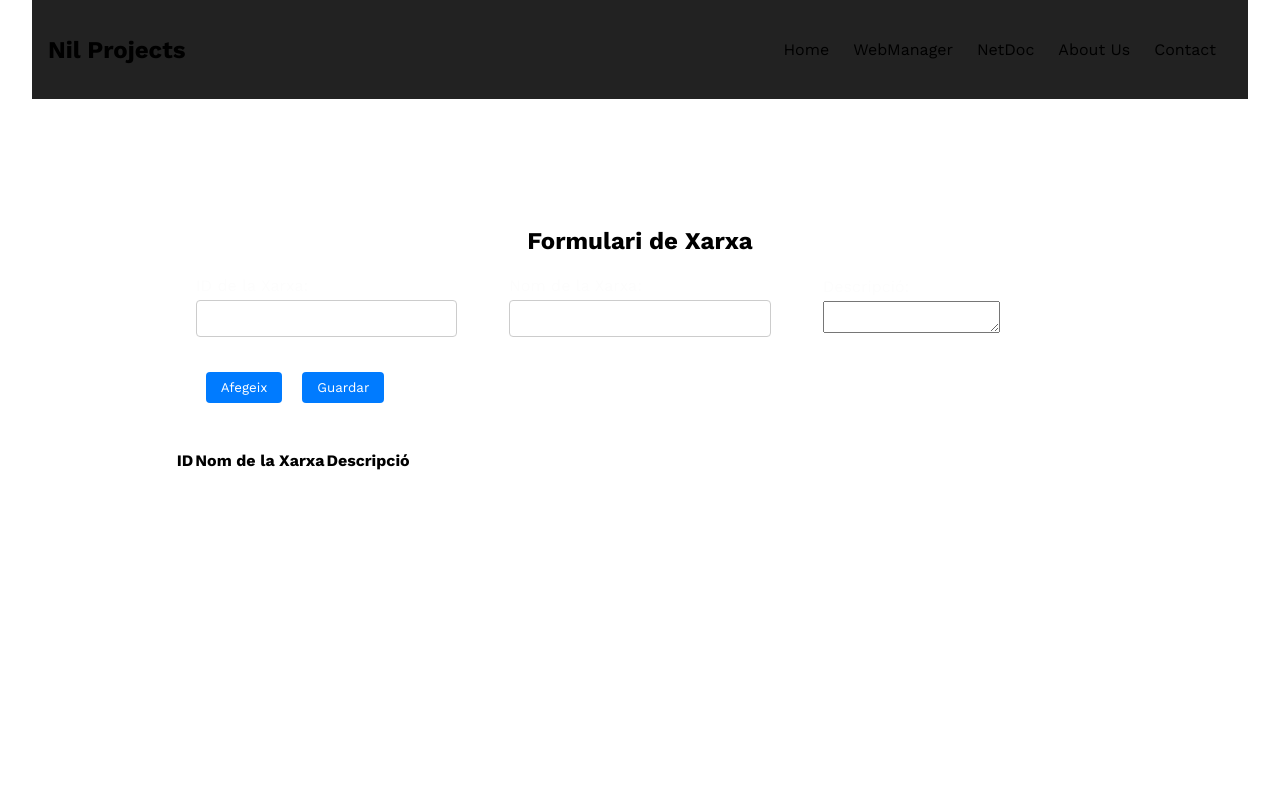
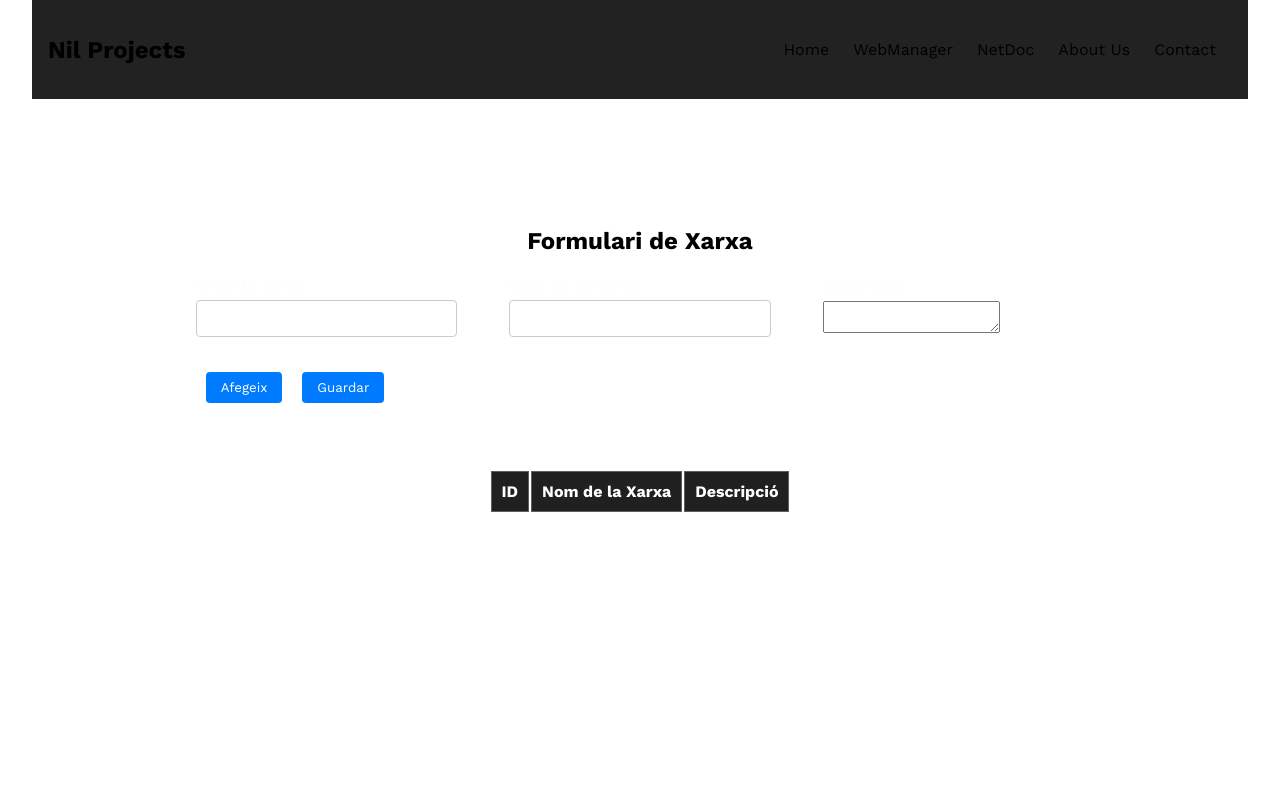
Before and after one commit to Nil729/MyWeb, a Next.js app: page /projects/pages_netdoc/gestionar-xarxes in a window 1280 px wide. Shown: the top 800 px of the page. Built offline with nearby package versions, Linux system fonts and the light colour scheme.

Commit message:
style table network

```diff
--- a/styles/styles_netdoc/xarxaTaula.css
+++ b/styles/styles_netdoc/xarxaTaula.css
@@ -1,11 +1,11 @@
-.ubicacio-table-container {
+.network-table-container {
     display: flex;
     justify-content: center;
     background-color: #000;
     padding: 20px;
 }
 
-.ubicacio-table {
+.network-table {
     width: 100%;
     margin-top: 20px; /* Add spacing from the form */
     display: flex;
@@ -13,31 +13,31 @@
 }
 
 
-.ubicacio-table th,
-.ubicacio-table td {
+.network-table th,
+.network-table td {
     padding: 10px;
     text-align: left;
     border: 1px solid #5e5e5e;
     color: #ffffff;
 }
 
-.ubicacio-table th {
+.network-table th {
     background-color: #202020;
     font-weight: bold;
 }
 
-.ubicacio-table tr:hover {
+.network-table tr:hover {
     background-color: #4b4b4b;
 }
 
-.ubicacio-table .action-buttons {
+.network-table .action-buttons {
 
     display: flex;
     gap: 5px;
 }
 
-.ubicacio-table .edit-button,
-.ubicacio-table .delete-button {
+.network-table .edit-button,
+.network-table .delete-button {
     padding: 5px 10px;
     background-color: #007bff;
     color: #fff;
@@ -46,7 +46,7 @@
     cursor: pointer;
 }
 
-.ubicacio-table .edit-button:hover,
-.ubicacio-table .delete-button:hover {
+.network-table .edit-button:hover,
+.network-table .delete-button:hover {
     background-color: #0056b3;
 }
```
